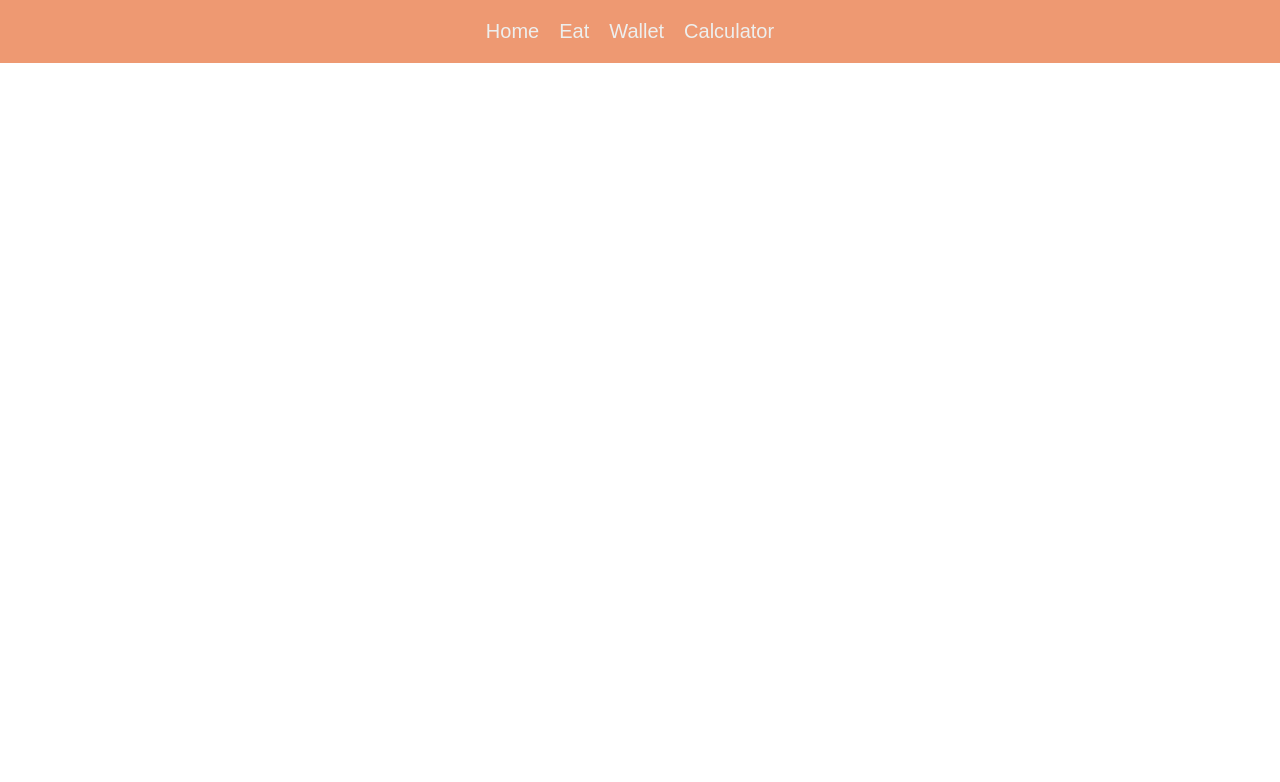
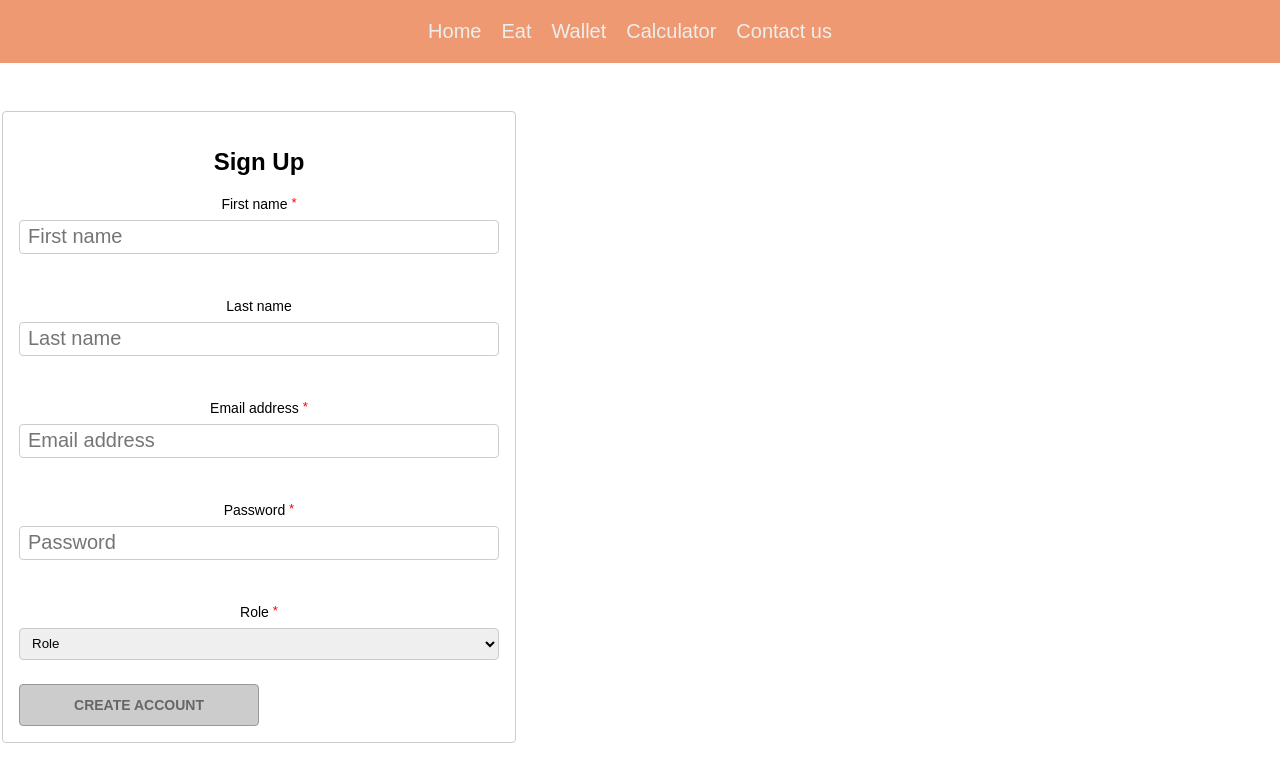
Before and after one commit to ShujaShah/React-cs, a React (Create React App) app: page /contact-us in a window 1280 px wide. Shown: the top 782 px of the page. Built offline with nearby package versions, Linux system fonts and the light colour scheme.

Commit message:
Working with forms

```diff
--- a/src/App.css
+++ b/src/App.css
@@ -76,3 +76,74 @@
 .blog-page{
   padding: 10px 0px 0px 20px;
 }
+
+fieldset {
+  display: flex;
+  width: 480px;
+  padding: 16px;
+  border: 1px solid #ccc;
+  border-radius: 4px;
+  flex-direction: column;
+}
+
+label {
+  margin-bottom: 8px;
+  font-size: 14px;
+}
+
+sup {
+  color: red;
+  top: -2px;
+  font-size: 95%;
+  line-height: 0;
+  position: relative;
+  vertical-align: baseline;
+}
+
+input,
+select {
+  border-radius: 4px;
+  border: 1px solid #ccc;
+  height: 32px;
+  padding: 0 8px;
+}
+
+.Field {
+  position: relative;
+  padding-bottom: 24px;
+  display: flex;
+  flex-direction: column;
+}
+
+.FieldError {
+  position: absolute;
+  bottom: -6px;
+  color: red;
+  font-size: 12px;
+}
+
+.Row {
+  display: flex;
+  flex-direction: row;
+}
+
+button {
+  padding: 12px;
+  width: 240px;
+  border-radius: 4px;
+  border: 1px solid #ccc;
+  background-color: darkblue;
+  color: white;
+  text-transform: uppercase;
+  font-size: 14px;
+  font-weight: bold;
+  cursor: pointer;
+}
+
+button:disabled,
+button[disabled] {
+  border: 1px solid #999999;
+  background-color: #cccccc;
+  color: #666666;
+  cursor: not-allowed;
+}
--- a/src/App.js
+++ b/src/App.js
@@ -6,6 +6,7 @@
 import Home from "./components/Home";
 import Assets from "./components/Assets";
 import Calculator from "./components/Calculator";
+import Contact from "./components/Contact";
 
 function App() {
   return (
@@ -23,12 +24,16 @@
         <Link to="/calculator" className="nav-item">
           Calculator
         </Link>
+        <Link to="/contact-us" className="nav-item">
+          Contact us
+        </Link>
       </nav>
       <Routes>
         <Route path="/" element={<Home />} />
         <Route path="/register" element={<RegisterForm />} />
         <Route path="/wallet" element={[<Wallet />, <Assets />] } />
         <Route path="/calculator" element={<Calculator />} />
+        <Route path="/contact-us" element={<Contact />} />
       </Routes>
     </div>
   );
--- /dev/null
+++ b/src/components/Contact.js
@@ -0,0 +1,111 @@
+import "../App.css";
+import { useState } from "react";
+
+const PasswordErrorMessage = () => {
+  return <p className="FieldError">Password should have at least 8 characters</p>;
+};
+
+function Contact() {
+  const [firstName, setFirstName] = useState("");
+  const [lastName, setLastName] = useState("");
+  const [email, setEmail] = useState("");
+  const [password, setPassword] = useState({
+    value: "",
+    isTouched: false,
+  });
+  const [role, setRole] = useState("role");
+
+  const validateEmail = (email) => {
+    return String(email)
+      .toLowerCase()
+      .match(
+        /^(([^<>()[\]\\.,;:\s@"]+(\.[^<>()[\]\\.,;:\s@"]+)*)|(".+"))@((\[[0-9]{1,3}\.[0-9]{1,3}\.[0-9]{1,3}\.[0-9]{1,3}\])|(([a-zA-Z\-0-9]+\.)+[a-zA-Z]{2,}))$/
+      );
+  };
+
+  const getIsFormValid = () => {
+    // Implement this function
+    return firstName && validateEmail(email) && password.value.length >= 8 && role !== "role";
+  };
+
+  const clearForm = () => {
+    // Implement this function
+    setFirstName("");
+    setLastName("");
+    setEmail("");
+    setPassword({
+      value: "",
+      isTouched: false,
+    });
+    setRole("role");
+  };
+
+  const handleSubmit = (e) => {
+    e.preventDefault();
+    alert("Account created!");
+    clearForm();
+  };
+
+  return (
+    <div className="App">
+      <form onSubmit={handleSubmit}>
+        <fieldset>
+          <h2>Sign Up</h2>
+          <div className="Field">
+            <label>
+              First name <sup>*</sup>
+            </label>
+            <input
+              type="text"
+              value={firstName}
+              onChange={(e) => setFirstName(e.target.value)}
+              placeholder="First name"
+            />
+          </div>
+          <div className="Field">
+            <label>Last name</label>
+            <input type="text" value={lastName} onChange={(e) => setLastName(e.target.value)} placeholder="Last name" />
+          </div>
+          <div className="Field">
+            <label>
+              Email address <sup>*</sup>
+            </label>
+            <input type="email" value={email} onChange={(e) => setEmail(e.target.value)} placeholder="Email address" />
+          </div>
+          <div className="Field">
+            <label>
+              Password <sup>*</sup>
+            </label>
+            <input
+              type="password"
+              value={password.value}
+              onChange={(e) => {
+                setPassword({ ...password, value: e.target.value });
+              }}
+              onBlur={() => {
+                setPassword({ ...password, isTouched: true });
+              }}
+              placeholder="Password"
+            />
+            {password.isTouched && password.value.length < 8 ? <PasswordErrorMessage /> : null}
+          </div>
+          <div className="Field">
+            <label>
+              Role <sup>*</sup>
+            </label>
+            <select value={role} onChange={(e) => setRole(e.target.value)}>
+              <option value="role">Role</option>
+              <option value="individual">Individual</option>
+              <option value="business">Business</option>
+            </select>
+          </div>
+          <button type="submit" disabled={!getIsFormValid()}>
+            Create account
+          </button>
+        </fieldset>
+      </form>
+    </div>
+  );
+}
+
+export default Contact;
```
